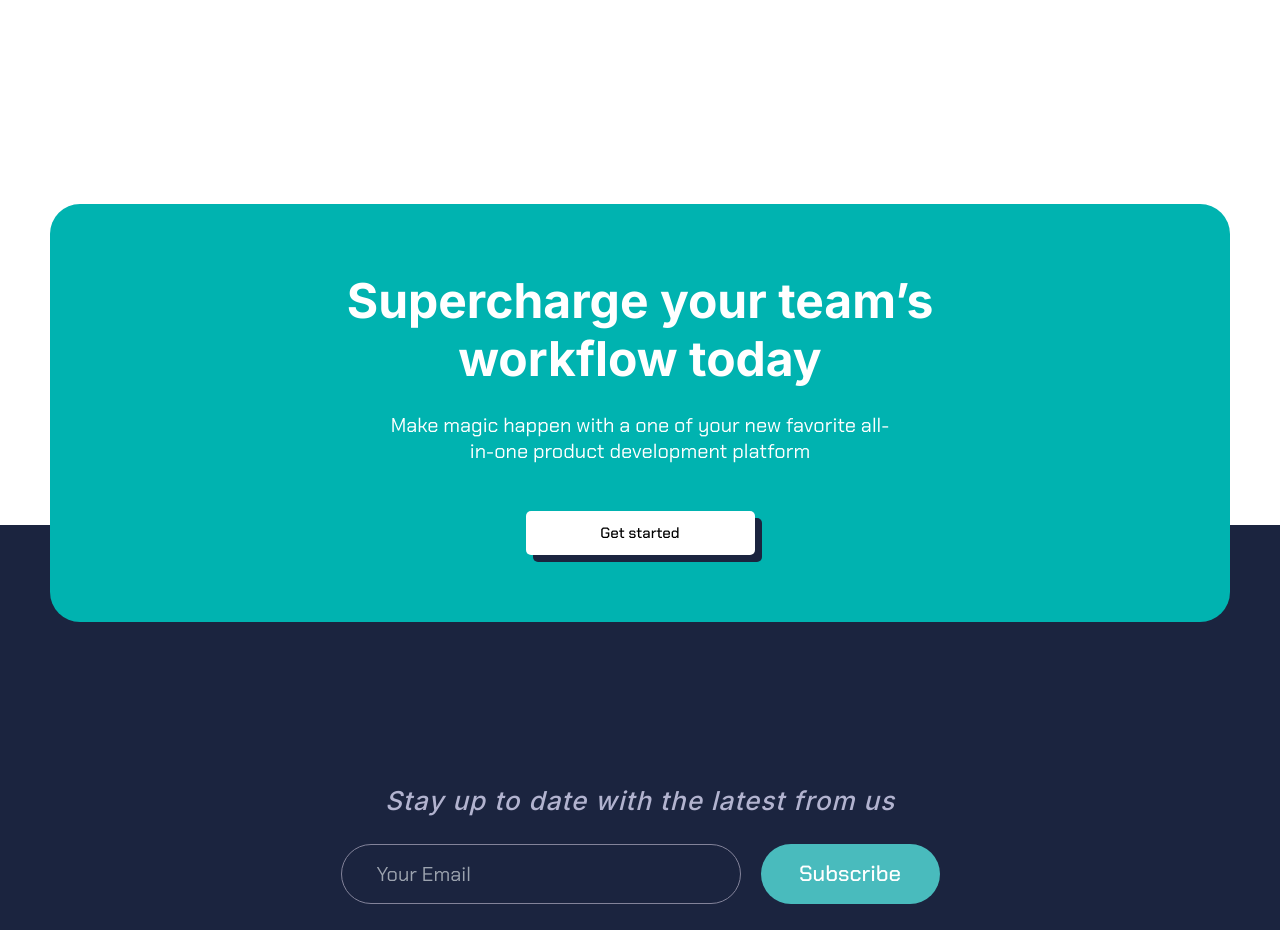
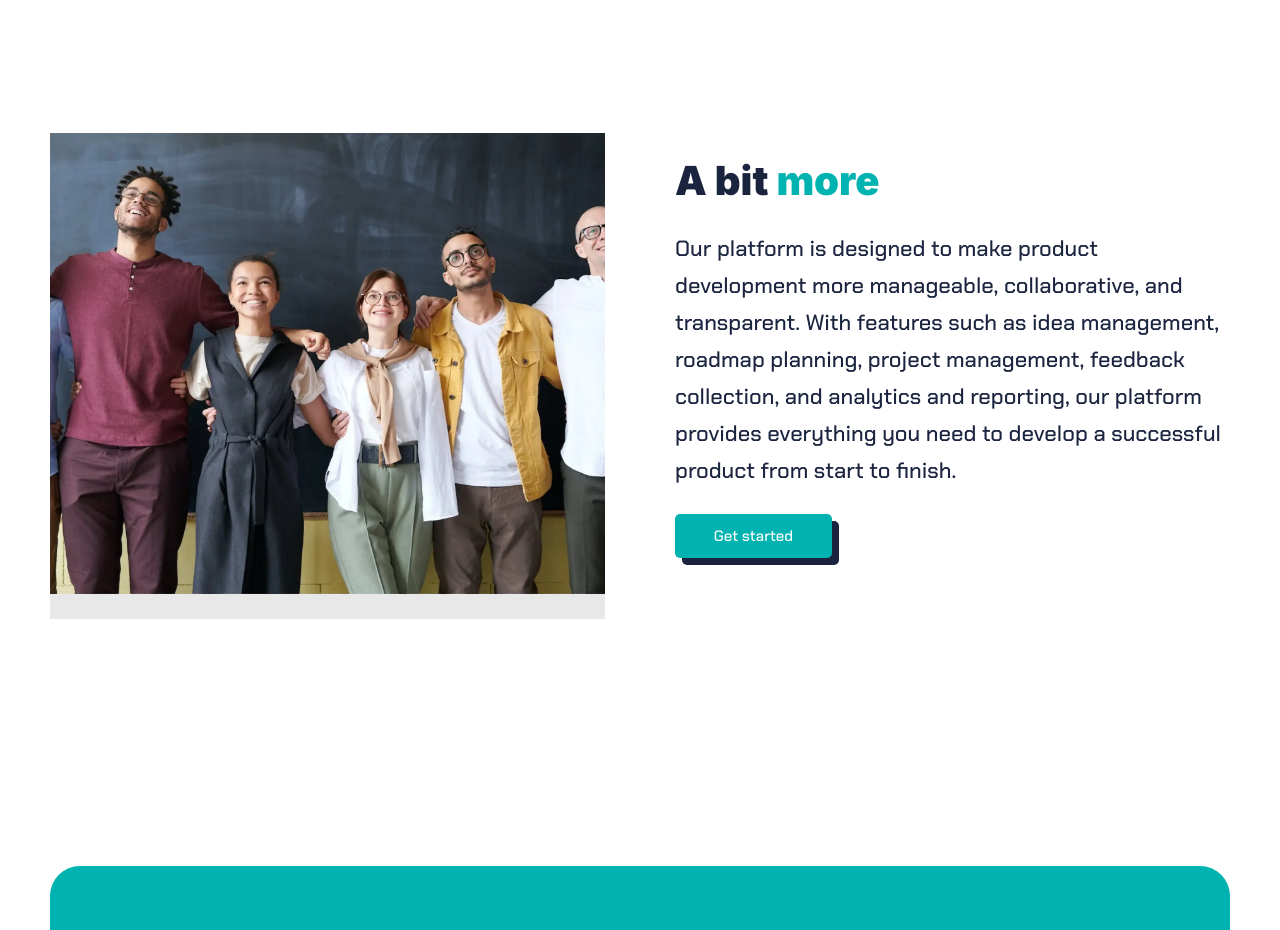
Before and after one commit to Origho-precious/sb-internationalization, a Next.js app: page /about in a window 1280 px wide. Shown: the part 2340-3270 px from the top of the page. Built offline with nearby package versions, Linux system fonts and the light colour scheme.

Commit message:
feat: adding Platform section to about page

```diff
--- /dev/null
+++ b/src/components/sections/about/Platform.tsx
@@ -0,0 +1,136 @@
+import styled from "styled-components";
+
+const Platform = () => {
+	return (
+		<StyledDiv>
+			<div className="flex flex-col-reverse md:grid md:grid-cols-2 lg:gap-[70px] md:gap-[40px]">
+				<div className="md:col-span-1">
+					<img src="/images/platform.webp" alt="our platform" />
+				</div>
+				<div className="md:col-span-1 md:mt-6 md:mb-0 mb-10">
+					<h3 className="font-inter text-secondary text-center md:text-left">
+						A bit <span className="text-primary">more</span>
+					</h3>
+					<p className="text-secondary text-center md:text-left">
+						Our platform is designed to make product development more
+						manageable, collaborative, and transparent. With features such as
+						idea management, roadmap planning, project management, feedback
+						collection, and analytics and reporting, our platform provides
+						everything you need to develop a successful product from start to
+						finish.
+					</p>
+
+					<div className="sb-btn-wrapper relative text-white">
+						<button>Get started</button>
+					</div>
+				</div>
+			</div>
+		</StyledDiv>
+	);
+};
+
+const StyledDiv = styled.div`
+	margin: 146px 0 120px;
+
+	& > div {
+		margin-bottom: 150px;
+
+		@media screen and (max-width: 767px) {
+			margin-bottom: 100px;
+		}
+
+		& img {
+			width: 568px;
+			height: 486px;
+			object-fit: cover;
+
+			@media screen and (max-width: 767px) {
+				width: 100%;
+			}
+
+			@media screen and (max-width: 639px) {
+				height: 400px;
+				object-fit: fill;
+			}
+
+			@media screen and (max-width: 500px) {
+				height: 300px;
+			}
+		}
+
+		& h3 {
+			font-weight: 900;
+			font-size: 40px;
+			line-height: 48px;
+
+			@media screen and (max-width: 1023px) {
+				font-size: 32px;
+				line-height: 38px;
+			}
+
+			& > span {
+				font-size: 40px;
+				font-weight: 900;
+				line-height: 48px;
+
+				@media screen and (max-width: 1023px) {
+					font-size: 32px;
+					line-height: 38px;
+				}
+			}
+		}
+
+		& p {
+			font-size: 22px;
+			font-weight: 500;
+			margin: 26px 0 24px;
+			line-height: 168.5%;
+
+			@media screen and (max-width: 1023px) {
+				font-size: 18px;
+				line-height: 28px;
+				margin: 16px 0 24px;
+			}
+
+			@media screen and (max-width: 639px) {
+				font-size: 16px;
+			}
+		}
+
+		& .sb-btn-wrapper {
+			width: max-content;
+
+			@media screen and (max-width: 767px) {
+				width: 80%;
+				margin: 0 auto;
+			}
+
+			@media screen and (max-width: 500px) {
+				width: 100%;
+			}
+
+			& button {
+				width: 157px;
+				height: 44px;
+				font-size: 15px;
+				font-weight: 500;
+				line-height: 20px;
+				border-radius: 5px;
+				background: #00b3b0;
+				box-shadow: 7px 7px 0px #1b243f;
+				transition: box-shadow 0.3s ease-in-out;
+
+				@media screen and (max-width: 767px) {
+					width: 100%;
+					margin: 0 auto;
+				}
+
+				&:hover {
+					box-shadow: 8px 8px 0px #1b243f;
+				}
+			}
+		}
+	}
+`;
+
+export default Platform;
--- a/src/pages/about.tsx
+++ b/src/pages/about.tsx
@@ -3,15 +3,17 @@ import Intro from "../components/sections/about/Intro";
 import Companies from "../components/sections/about/Companies";
 import TeamAndCulture from "../components/sections/about/TeamAndCulture";
 import Supercharge from "../components/sections/home/Supercharge";
+import Platform from "../components/sections/about/Platform";
 
 const Aboutpage = () => {
 	return (
 		<Layout>
 			<>
-        <Intro />
-        <Companies />
+				<Intro />
+				<Companies />
         <TeamAndCulture />
-        <Supercharge />
+        <Platform />
+				<Supercharge />
 			</>
 		</Layout>
 	);
```
